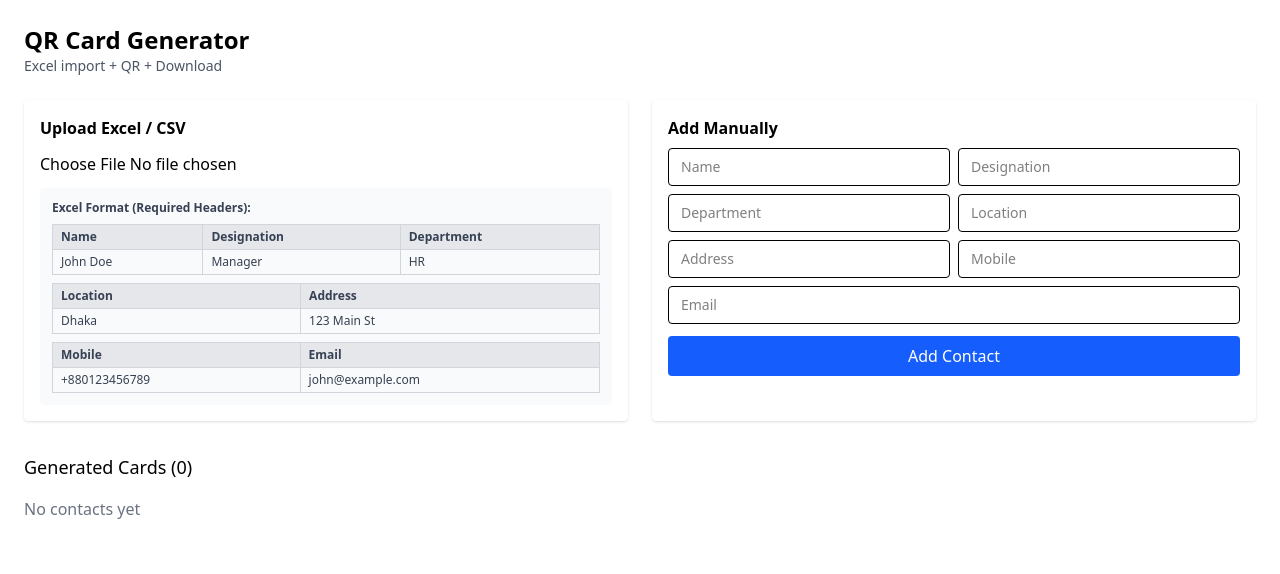
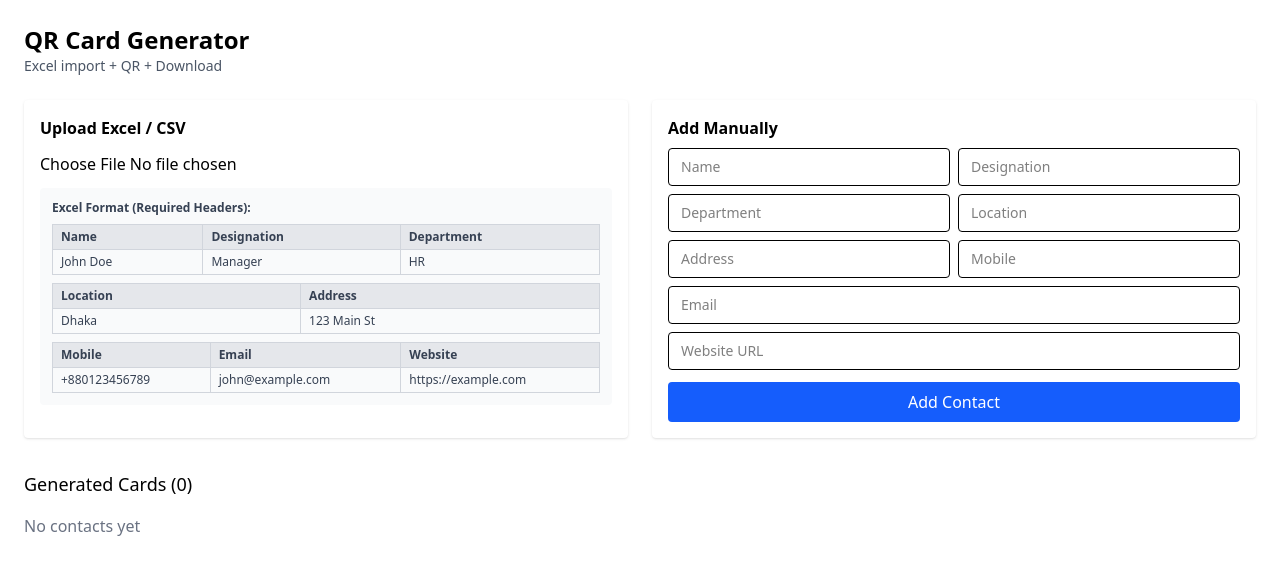
Before and after one commit to JavaScriptForEverything/qr-code-generator, a React (Vite) app: page / in a window 1280 px wide. Shown: the top 574 px of the page. Built offline with nearby package versions, Linux system fonts and the light colour scheme.

Commit message:
added website

```diff
--- a/docker-compose.yaml
+++ b/docker-compose.yaml
@@ -1,10 +1,11 @@
 services:
-  vite-dev:
+  vite_svc-dev:
     build:
       context: .
       dockerfile: Dockerfile.dev
     ports:
       - "5175:5175"
+    restart: always
     volumes:
       - .:/app
       - /app/node_modules
@@ -12,7 +13,7 @@ services:
       - NODE_ENV=development
     command: npm run dev
 
-  vite-prod:
+  vite_svc-prod:
     build:
       context: .
       dockerfile: Dockerfile
--- a/src/App.tsx
+++ b/src/App.tsx
@@ -11,6 +11,7 @@ export interface Contact {
   address: string;
   mobile: string;
   email: string;
+  website: string;
   qrDataUrl?: string;
 }
 
@@ -24,6 +25,7 @@ function buildVCard(c: Contact): string {
     c.mobile && `TEL;CELL:${c.mobile}`,
     c.email && `EMAIL:${c.email}`,
     c.address && c.location && `ADR;TYPE=WORK:;;${c.address};${c.location};;`,
+    c.website && `URL:${c.website}`,
     "END:VCARD",
   ]
     .filter(Boolean)
@@ -43,6 +45,7 @@ export default function App() {
     address: "",
     mobile: "",
     email: "",
+    website: "",
   });
 
   async function handleFile(e: React.ChangeEvent<HTMLInputElement>) {
@@ -63,6 +66,7 @@ export default function App() {
       address: String(row["Address"] || ""),
       mobile: String(row["Mobile"] || ""),
       email: String(row["Email"] || ""),
+		  website: String(row["Website"] || ""),
     }));
 
     await generateQRCodesAndSet(mapped);
@@ -85,6 +89,7 @@ export default function App() {
       address: "",
       mobile: "",
       email: "",
+      website: "",
     });
   }
 
@@ -168,6 +173,11 @@ export default function App() {
       ctx.fillText(`Email: ${c.email}`, 150, y);
       y += 25;
     }
+		if (c.website) {
+			ctx.fillText(`Website: ${c.website}`, 150, y);
+			y += 25;
+		}
+
 
     if (c.qrDataUrl) {
       const qr = new Image();
@@ -250,15 +260,18 @@ export default function App() {
 								<tr className="bg-gray-200">
 									<th className="border border-gray-300 px-2 py-1">Mobile</th>
 									<th className="border border-gray-300 px-2 py-1">Email</th>
+									<th className="border border-gray-300 px-2 py-1">Website</th>
 								</tr>
 							</thead>
 							<tbody>
 								<tr>
 									<td className="border border-gray-300 px-2 py-1">+880123456789</td>
 									<td className="border border-gray-300 px-2 py-1">john@example.com</td>
+									<td className="border border-gray-300 px-2 py-1">https://example.com</td>
 								</tr>
 							</tbody>
 						</table>
+
           </div>
         </div>
 
@@ -305,6 +318,12 @@ export default function App() {
               placeholder="Email"
               value={manual.email}
               onChange={(e) => setManual((m) => ({ ...m, email: e.target.value }))}
+              className="border rounded px-3 py-2 text-sm col-span-2"
+            />
+						<input
+							placeholder="Website URL"
+							value={manual.website}
+							onChange={(e) => setManual((m) => ({ ...m, website: e.target.value }))}
 							className="border rounded px-3 py-2 text-sm col-span-2"
 						/>
           </div>
@@ -385,6 +404,13 @@ export default function App() {
                         <span>{c.email}</span>
                       </>
                     )}
+										{c.website && (
+											<>
+												<span className="font-semibold">Website:</span>
+												<span>{c.website}</span>
+											</>
+										)}
+
                   </div>
                 </div>
 
```
Also changed, not shown: 1 other file (tests, documents, lock files or other folders). Lines whose indentation alone changed are shown as unchanged.
